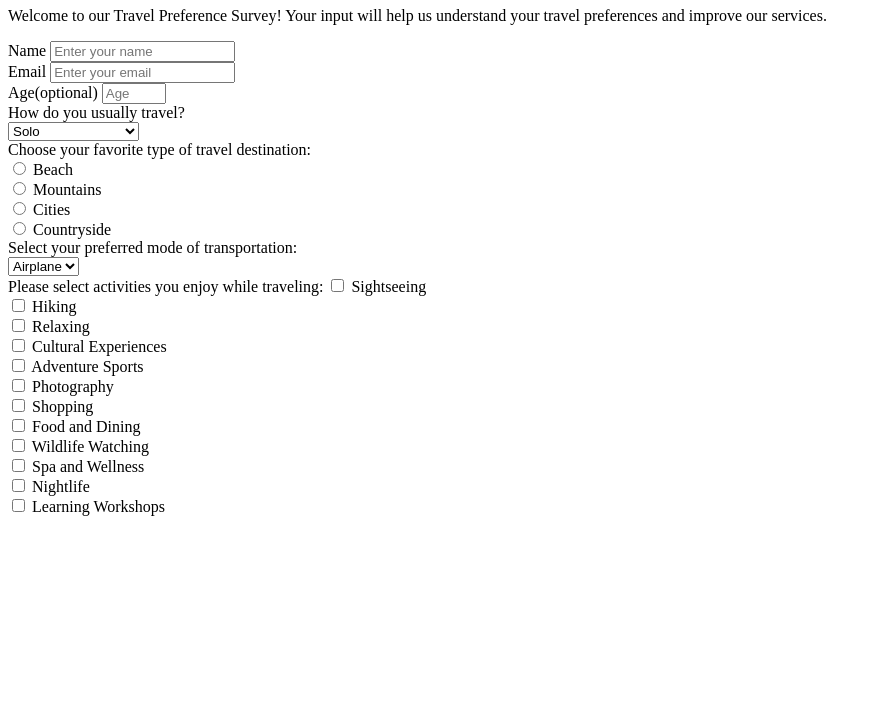
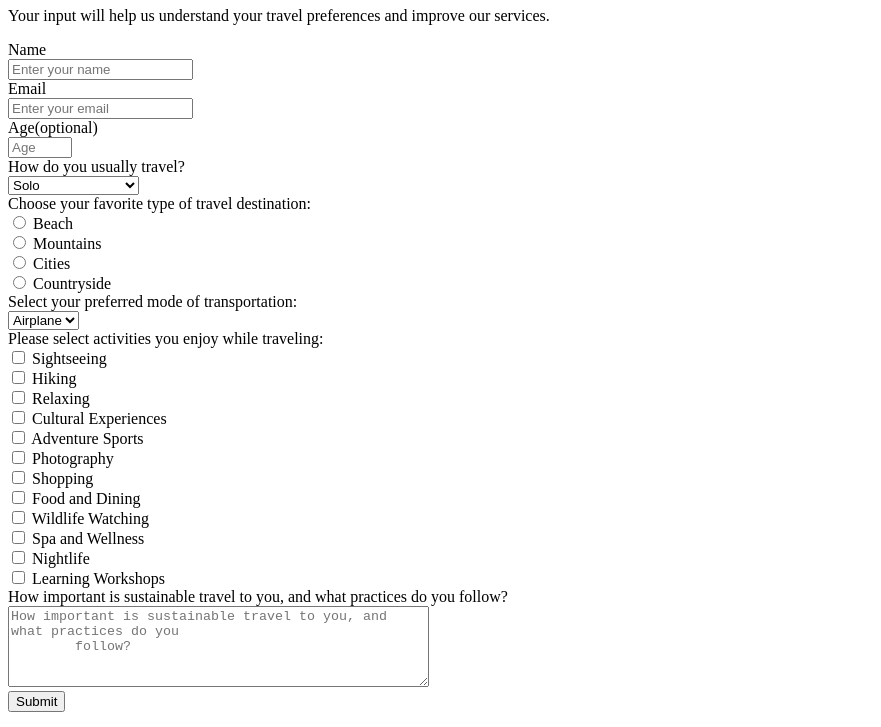
Before and after one commit to AnkiCodeAdventures/Survey-form, a plain HTML site: page index.html in a window 1280 px wide. Shown: the part 73-800 px from the top of the page, without its empty margins (0-881 px from the left). Drawn offline with Linux system fonts and the light colour scheme; a web font is replaced by a local one.

Commit message:
added textarea and submit button

```diff
--- a/index.html
+++ b/index.html
@@ -4,17 +4,35 @@
     <meta charset="UTF-8" />
     <meta name="viewport" content="width=device-width, initial-scale=1.0" />
     <link href="styles.css" rel="stylesheet" />
+    <link rel="preconnect" href="https://fonts.googleapis.com" />
+    <link rel="preconnect" href="https://fonts.gstatic.com" crossorigin />
+    <link
+      href="https://fonts.googleapis.com/css2?family=Playwrite+CU:wght@100..400&display=swap"
+      rel="stylesheet"
+    />
+    <link rel="preconnect" href="https://fonts.googleapis.com" />
+    <link rel="preconnect" href="https://fonts.gstatic.com" crossorigin />
+    <link
+      href="https://fonts.googleapis.com/css2?family=Dosis:wght@200..800&family=Edu+AU+VIC+WA+NT+Hand:wght@400..700&family=Playwrite+CU:wght@100..400&display=swap"
+      rel="stylesheet"
+    />
+    <link rel="preconnect" href="https://fonts.googleapis.com" />
+    <link rel="preconnect" href="https://fonts.gstatic.com" crossorigin />
+    <link
+      href="https://fonts.googleapis.com/css2?family=Dosis:wght@200..800&family=Edu+AU+VIC+WA+NT+Hand:wght@400..700&family=Noto+Sans+KR:wght@100..900&family=Playwrite+CU:wght@100..400&family=Quicksand:wght@300..700&display=swap"
+      rel="stylesheet"
+    />
     <title>Survey Form</title>
   </head>
   <body>
-    <h1 id="title">Travel Preference Survey Form</h1>
+    <h1 id="title">Travel Preference Survey Form !</h1>
     <p id="description">
-      Welcome to our Travel Preference Survey! Your input will help us
-      understand your travel preferences and improve our services.
+      Your input will help us understand your travel preferences and improve our
+      services.
     </p>
     <form id="survey-form">
       <!-- Basic user information -->
-      <label for="name" id="name-label">Name</label>
+      <label for="name" id="name-label">Name</label><br />
       <input
         type="text"
         id="name"
@@ -22,7 +40,7 @@
         placeholder="Enter your name"
         required
       /><br />
-      <label for="email" id="email-label">Email</label>
+      <label for="email" id="email-label">Email</label><br />
       <input
         type="email"
         id="email"
@@ -30,10 +48,10 @@
         placeholder="Enter your email"
         required
       /><br />
-      <label for="age" id="number-label">Age(optional)</label>
+      <label for="number" id="number-label">Age(optional)</label><br />
       <input
         type="number"
-        id="age"
+        id="number"
         name="age"
         min="8"
         max="105"
@@ -42,7 +60,7 @@
 
       <!-- Preferred Travel Companion -->
       <label>How do you usually travel?</label><br />
-      <select id="companion" name="companion">
+      <select id="dropdown" name="companion">
         <option value="solo">Solo</option>
         <option value="family">With Family</option>
         <option value="friends">With Friends</option>
@@ -50,20 +68,33 @@
       ><br />
 
       <!-- Favorite Travel destination -->
-      <label> Choose your favorite type of travel destination: </label><br />
+      <label> Choose your favorite type of travel destination: </label>
+      <div class="radio-group">
         <input type="radio" name="destination" id="beach" value="beach" />
-      <label for="beach">Beach</label><br />
-      <input type="radio" name="destination" id="mountains" value="mountains" />
-      <label for="mountains">Mountains</label><br />
+        <label for="beach">Beach</label>
+      </div>
+      <div class="radio-group">
+        <input
+          type="radio"
+          name="destination"
+          id="mountains"
+          value="mountains"
+        />
+        <label for="mountains">Mountains</label>
+      </div>
+      <div class="radio-group">
         <input type="radio" name="destination" id="cities" value="cities" />
-      <label for="cities">Cities</label><br />
+        <label for="cities">Cities</label>
+      </div>
+      <div class="radio-group">
         <input
           type="radio"
           name="destination"
           id="countryside"
           value="countryside"
         />
-      <label for="countryside">Countryside</label><br />
+        <label for="countryside">Countryside</label>
+      </div>
 
       <!-- Preferred transportation -->
       <label>Select your preferred mode of transportation: </label><br />
@@ -75,7 +106,7 @@
       ><br />
 
       <!-- Activities -->
-      <label>Please select activities you enjoy while traveling:</label>
+      <label>Please select activities you enjoy while traveling:</label><br />
 
       <input
         type="checkbox"
@@ -142,6 +173,22 @@
         value="learning-workshops"
       />
       <label for="learning-workshops">Learning Workshops</label><br />
+
+      <!-- textarea component -->
+      <label for="sustainable-travel"
+        >How important is sustainable travel to you, and what practices do you
+        follow?</label
+      ><br />
+      <textarea
+        id="sustainable-travel"
+        name="sustainable-travel"
+        rows="5"
+        cols="50"
+        placeholder="How important is sustainable travel to you, and what practices do you
+        follow?"
+      ></textarea
+      ><br />
+      <input type="submit" id="submit" value="Submit" />
     </form>
   </body>
 </html>
```
Lines whose indentation alone changed are shown as unchanged.
